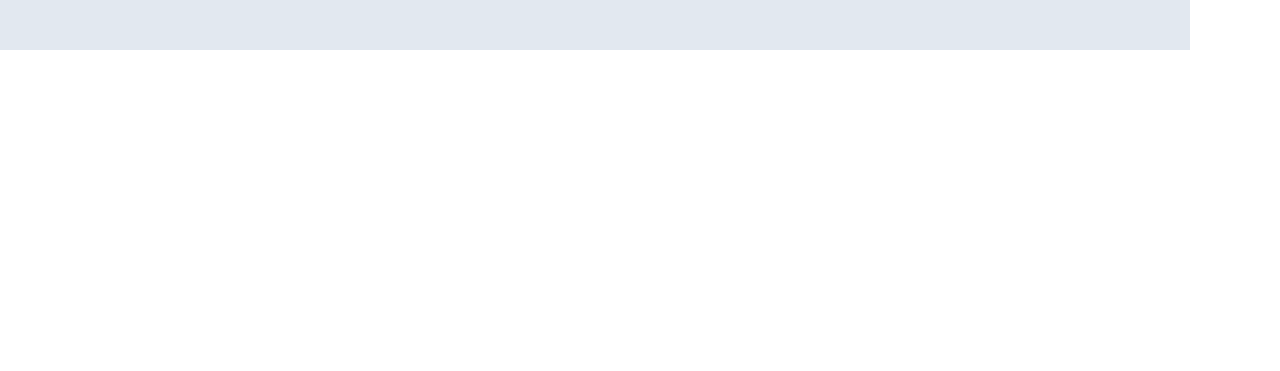
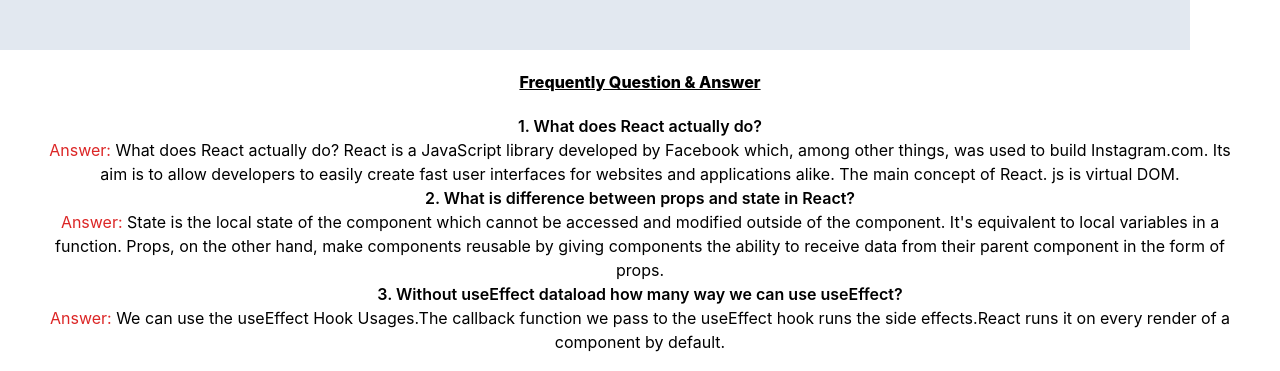
Before and after one commit to SayedRafiadHossan/Elite_Gym_Club, a React (Create React App) app: page / in a window 1280 px wide. Shown: the part 1290-1661 px from the top of the page. Before the commit the page ends 1340 px from the top, so only its background shows below. Built offline with nearby package versions, Linux system fonts and the light colour scheme.

Commit message:
Question part

```diff
--- a/src/Component/Cart/Cart.js
+++ b/src/Component/Cart/Cart.js
@@ -87,7 +87,7 @@ const Cart = (props) => {
         </button>
 
               {/* Toast */}
-              <div id="toast-success" className="hidden flex items-center p-4 mb-4 w-full max-w-xs text-gray-500 bg-white rounded-lg shadow dark:text-gray-400 dark:bg-gray-800" role="alert">
+              <div id="toast-success" className="flex items-center m-10 p-4 mb-4 w-full max-w-xs hidden text-gray-500 bg-white rounded-lg shadow dark:text-gray-400 dark:bg-gray-800" role="alert">
                     <div className="inline-flex flex-shrink-0 justify-center items-center w-8 h-8 text-green-500 bg-green-100 rounded-lg dark:bg-green-800 dark:text-green-200">
                         <svg aria-hidden="true" className="w-5 h-5" fill="currentColor" viewBox="0 0 20 20" xmlns="http://www.w3.org/2000/svg"><path fill-rule="evenodd" d="M16.707 5.293a1 1 0 010 1.414l-8 8a1 1 0 01-1.414 0l-4-4a1 1 0 011.414-1.414L8 12.586l7.293-7.293a1 1 0 011.414 0z" clip-rule="evenodd"></path></svg>
                         <span className="sr-only">Check icon</span>
--- a/src/Component/Exercise/Exercise.js
+++ b/src/Component/Exercise/Exercise.js
@@ -2,6 +2,7 @@ import React, { useEffect, useState } from 'react';
 import {addToDb, getStoredCart} from '../../Utilities/fakedb';
 import Cart from '../Cart/Cart';
 import Product from '../Product/Product';
+import Qna from '../Qna/Qna';
 import "./Exercise.css"
 
 const Exercise = () => {
@@ -43,11 +44,8 @@ const Exercise = () => {
             addToDb(selectedProduct.id)
         }
 
-        // const handleAddToCart = (product) => {
-        //     console.log(product);
-        // }
-
     return (
+        <nav>
         <div>
         <div className='main-container'>
         <div>
@@ -67,6 +65,11 @@ const Exercise = () => {
             </div>
         </div>
         </div>
+        <div>
+            <Qna></Qna>
+        </div>
+        </nav>
+
     );
 };
 
--- /dev/null
+++ b/src/Component/Qna/Qna.js
@@ -0,0 +1,24 @@
+import React from 'react';
+
+const Qna = () => {
+    return (
+        <div className='text-center mx-10 my-5'>
+            <h1 className='font-extrabold m-5 underline'>Frequently Question & Answer</h1>
+            <div>
+                <h1 className='font-semibold'>1. What does React actually do?</h1>
+                <p><span className='text-red-600'>Answer: </span> What does React actually do?
+                    React is a JavaScript library developed by Facebook which, among other things, was used to build Instagram.com. Its aim is to allow developers to easily create fast user interfaces for websites and applications alike. The main concept of React. js is virtual DOM.</p>
+            </div>
+            <div>
+                <h1 className='font-semibold'>2. What is difference between props and state in React?</h1>
+                <p><span className='text-red-600'>Answer: </span>State is the local state of the component which cannot be accessed and modified outside of the component. It's equivalent to local variables in a function. Props, on the other hand, make components reusable by giving components the ability to receive data from their parent component in the form of props.</p>
+            </div>
+            <div>
+                <h1 className='font-semibold'>3. Without useEffect dataload how many way we can use useEffect?</h1>
+                <p><span className='text-red-600'>Answer: </span> We can use the useEffect Hook Usages.The callback function we pass to the useEffect hook runs the side effects.React runs it on every render of a component by default.</p>
+            </div>
+        </div>
+    );
+};
+
+export default Qna;
```
Lines whose indentation alone changed are shown as unchanged.
